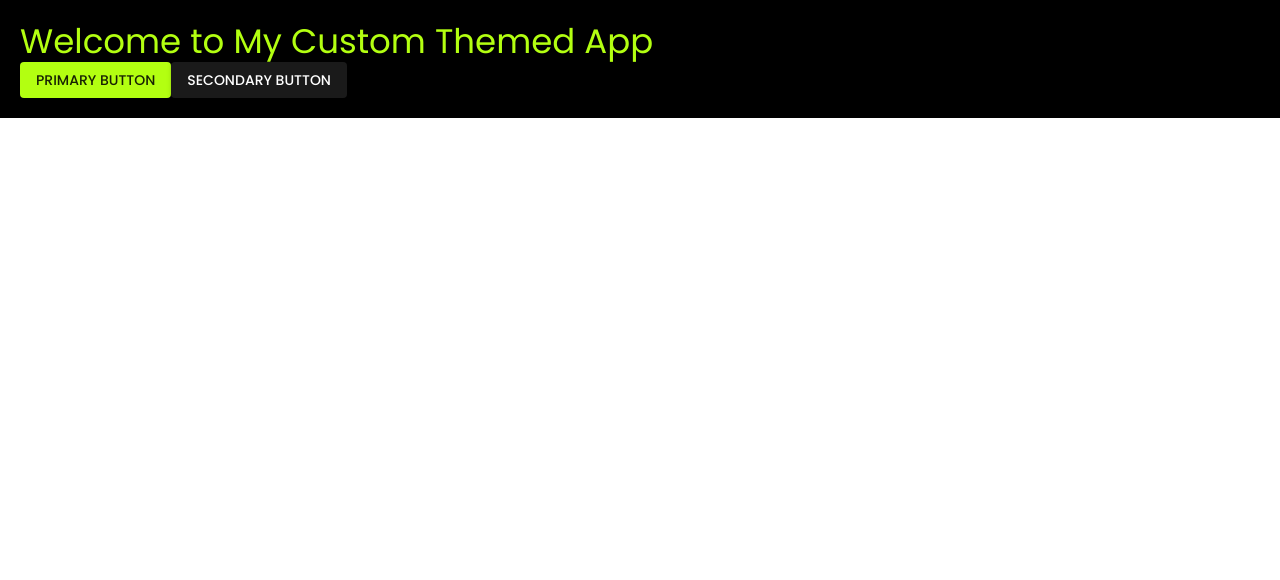
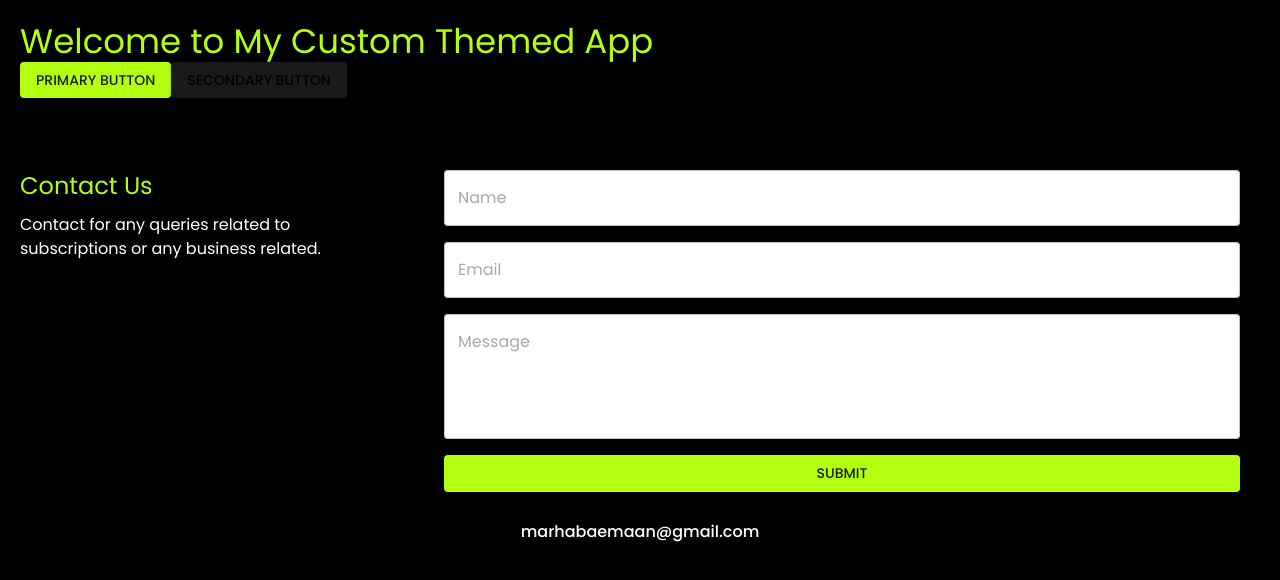
Before and after one commit to TheNullPointerrs/GymVisa-Web, a React (Create React App) app: page / in a window 1280 px wide. Shown: the top 580 px of the page. Built offline with nearby package versions, Linux system fonts and the light colour scheme.

Commit message:
Contact Us done, emails being sent too

```diff
--- a/package.json
+++ b/package.json
@@ -3,15 +3,18 @@
   "version": "0.1.0",
   "private": true,
   "dependencies": {
+    "@emailjs/browser": "^4.4.1",
     "@emotion/react": "^11.13.0",
     "@emotion/styled": "^11.13.0",
     "@mui/material": "^5.16.7",
     "@testing-library/jest-dom": "^5.17.0",
     "@testing-library/react": "^13.4.0",
     "@testing-library/user-event": "^13.5.0",
+    "emailjs-com": "^3.2.0",
     "react": "^18.3.1",
     "react-dom": "^18.3.1",
-    "react-scripts": "5.0.1",
+    "react-scripts": "^3.0.1",
+    "validator": "^13.12.0",
     "web-vitals": "^2.1.4"
   },
   "scripts": {
--- a/src/App.js
+++ b/src/App.js
@@ -1,28 +1,36 @@
-import React from 'react';
-import { createTheme, ThemeProvider } from '@mui/material/styles';
-import Button from '@mui/material/Button';
-import Typography from '@mui/material/Typography';
+// src/App.js
+import React from "react";
+import { ThemeProvider, createTheme } from "@mui/material/styles";
+import Button from "@mui/material/Button";
+import Typography from "@mui/material/Typography";
+import ContactUsSection from "./Sections/ContactUsSection";
 
 const theme = createTheme({
   palette: {
     primary: {
-      main: '#B3FF11', // Background and text color Neon Green
+      main: "#B3FF11", // Background and text color Neon Green
     },
     secondary: {
-      main: '#1A1A1A', // Background color only Gray
+      main: "#1A1A1A", // Background color only Gray
     },
     background: {
-      default: '#000000', // Black background
-      paper: '#1A1A1A',   // Secondary background Gray
+      default: "#000000", // Black background
+      paper: "#1A1A1A", // Secondary background Gray
     },
-    text: {
-      primary: '#FFFFFF', // White text
+    blackText: {
+      primary: "#000000", // Black text
+    },
+    whiteText: {
+      primary: "#FFFFFF", // White text
+    },
+    hintText: {
+      main: "#A9A9A9",
     },
   },
   typography: {
-    fontFamily: 'Poppins, Arial, sans-serif',
+    fontFamily: "Poppins, Arial, sans-serif",
     allVariants: {
-      color: '#B3FF11', //Neon green
+      color: "#B3FF11", // Neon green
     },
   },
 });
@@ -30,16 +38,52 @@ const theme = createTheme({
 function App() {
   return (
     <ThemeProvider theme={theme}>
-      <div style={{ backgroundColor: theme.palette.background.default, padding: '20px' }}>
-        <Typography variant="h4">
-          Welcome to My Custom Themed App
-        </Typography>
-        <Button variant="contained" color="primary">
-          Primary Button
-        </Button>
-        <Button variant="contained" color="secondary" style={{ color: theme.palette.text.primary }}>
-          Secondary Button
-        </Button>
+      <div
+        style={{
+          backgroundColor: theme.palette.background.default,
+          padding: "20px",
+          minHeight: "100vh",
+          display: "flex",
+          flexDirection: "column",
+        }}
+      >
+        <div>
+          <Typography variant="h4">Welcome to My Custom Themed App</Typography>
+          <Button variant="contained" color="primary">
+            Primary Button
+          </Button>
+          <Button
+            variant="contained"
+            color="secondary"
+            style={{ color: theme.palette.blackText.primary }}
+          >
+            Secondary Button
+          </Button>
+        </div>
+
+        {/* Contact Us Section */}
+        <ContactUsSection />
+
+        {/* Email Section */}
+        <div
+          style={{
+            marginTop: "20px",
+            marginBottom: "10px",
+            display: "flex",
+            justifyContent: "center",
+          }}
+        >
+          <Button
+            variant="text"
+            style={{
+              color: "white",
+              textTransform: "none",
+              fontSize: "1rem",
+            }}
+          >
+            marhabaemaan@gmail.com
+          </Button>
+        </div>
       </div>
     </ThemeProvider>
   );
--- /dev/null
+++ b/src/Sections/ContactUsSection.js
@@ -0,0 +1,187 @@
+// src/Sections/ContactUsSection.js
+import React, { useState } from "react";
+import { Box, Button, TextField, Typography, Grid } from "@mui/material";
+import emailjs from "emailjs-com";
+import validator from "validator";
+import Snackbar from "@mui/material/Snackbar";
+import Alert from "@mui/material/Alert";
+import { createTheme } from "@mui/material/styles";
+
+const theme = createTheme({
+  palette: {
+    primary: {
+      main: "#B3FF11", // Background and text color Neon Green
+    },
+    secondary: {
+      main: "#1A1A1A", // Background color only Gray
+    },
+    background: {
+      default: "#000000", // Black background
+      paper: "#1A1A1A", // Secondary background Gray
+    },
+    blackText: {
+      primary: "#000000", // Black text
+    },
+    whiteText: {
+      primary: "#FFFFFF", // White text
+    },
+    hintText: {
+      main: "#A9A9A9",
+    },
+  },
+});
+
+function ContactUsSection() {
+  const [name, setName] = useState("");
+  const [email, setEmail] = useState("");
+  const [message, setMessage] = useState("");
+  const [snackbarOpen, setSnackbarOpen] = useState(false);
+  const [snackbarMessage, setSnackbarMessage] = useState("");
+  const [snackbarSeverity, setSnackbarSeverity] = useState("success");
+
+  const handleSnackbarClose = () => {
+    setSnackbarOpen(false);
+  };
+
+  const handleEmailSubmit = (e) => {
+    e.preventDefault();
+
+    // Validate email
+    if (!validator.isEmail(email)) {
+      setSnackbarMessage("Invalid email address");
+      setSnackbarSeverity("error");
+      setSnackbarOpen(true);
+      return;
+    }
+
+    // Send email via EmailJS
+    emailjs
+      .send(
+        "service_inttdlf",
+        "template_c9m6k4n",
+        {
+          name,
+          email, // This should be the user's email for reply-to
+          message
+        },
+        "iGWKAAXf0akuDhqzO" // Your user ID
+      )
+      .then(
+        (result) => {
+          setSnackbarMessage("Email sent successfully!");
+          setSnackbarSeverity("success");
+          setSnackbarOpen(true);
+        },
+        (error) => {
+          setSnackbarMessage("Failed to send email. Please try again later.");
+          setSnackbarSeverity("error");
+          setSnackbarOpen(true);
+        }
+      );
+  };
+
+  return (
+    <>
+      <Grid container spacing={4} style={{ marginTop: "40px" }}>
+        <Grid item xs={12} md={4} style={{ paddingRight: "20px" }}>
+          <Typography
+            variant="h5"
+            style={{ color: theme.palette.primary.main }}
+          >
+            Contact Us
+          </Typography>
+          <Typography
+            variant="body1"
+            style={{ color: "#FFFFFF", marginTop: "10px" }}
+          >
+            Contact for any queries related to subscriptions or any business
+            related.
+          </Typography>
+        </Grid>
+        <Grid item xs={12} md={8}>
+          <Box
+            component="form"
+            sx={{
+              display: "flex",
+              flexDirection: "column",
+              gap: "16px",
+              paddingRight: "20px", // Add right padding here
+            }}
+            onSubmit={handleEmailSubmit}
+          >
+            <TextField
+              label="Name"
+              variant="outlined"
+              fullWidth
+              value={name}
+              onChange={(e) => setName(e.target.value)}
+              InputLabelProps={{
+                style: { color: theme.palette.hintText.main },
+              }}
+              InputProps={{
+                style: {
+                  color: theme.palette.blackText.primary,
+                  backgroundColor: "#FFFFFF",
+                },
+              }}
+            />
+            <TextField
+              label="Email"
+              variant="outlined"
+              fullWidth
+              value={email}
+              onChange={(e) => setEmail(e.target.value)}
+              InputLabelProps={{
+                style: { color: theme.palette.hintText.main },
+              }}
+              InputProps={{
+                style: {
+                  color: theme.palette.blackText.primary,
+                  backgroundColor: "#FFFFFF",
+                },
+              }}
+            />
+            <TextField
+              label="Message"
+              variant="outlined"
+              fullWidth
+              multiline
+              rows={4}
+              value={message}
+              onChange={(e) => setMessage(e.target.value)}
+              InputLabelProps={{
+                style: { color: theme.palette.hintText.main },
+              }}
+              InputProps={{
+                style: {
+                  color: theme.palette.blackText.primary,
+                  backgroundColor: "#FFFFFF",
+                },
+              }}
+            />
+            <Button variant="contained" color="primary" type="submit">
+              Submit
+            </Button>
+          </Box>
+        </Grid>
+      </Grid>
+
+      {/* Snackbar for feedback */}
+      <Snackbar
+        open={snackbarOpen}
+        autoHideDuration={6000}
+        onClose={handleSnackbarClose}
+      >
+        <Alert
+          onClose={handleSnackbarClose}
+          severity={snackbarSeverity}
+          sx={{ width: "100%" }}
+        >
+          {snackbarMessage}
+        </Alert>
+      </Snackbar>
+    </>
+  );
+}
+
+export default ContactUsSection;
```
Also changed, not shown: 1 other file (tests, documents, lock files or other folders).
